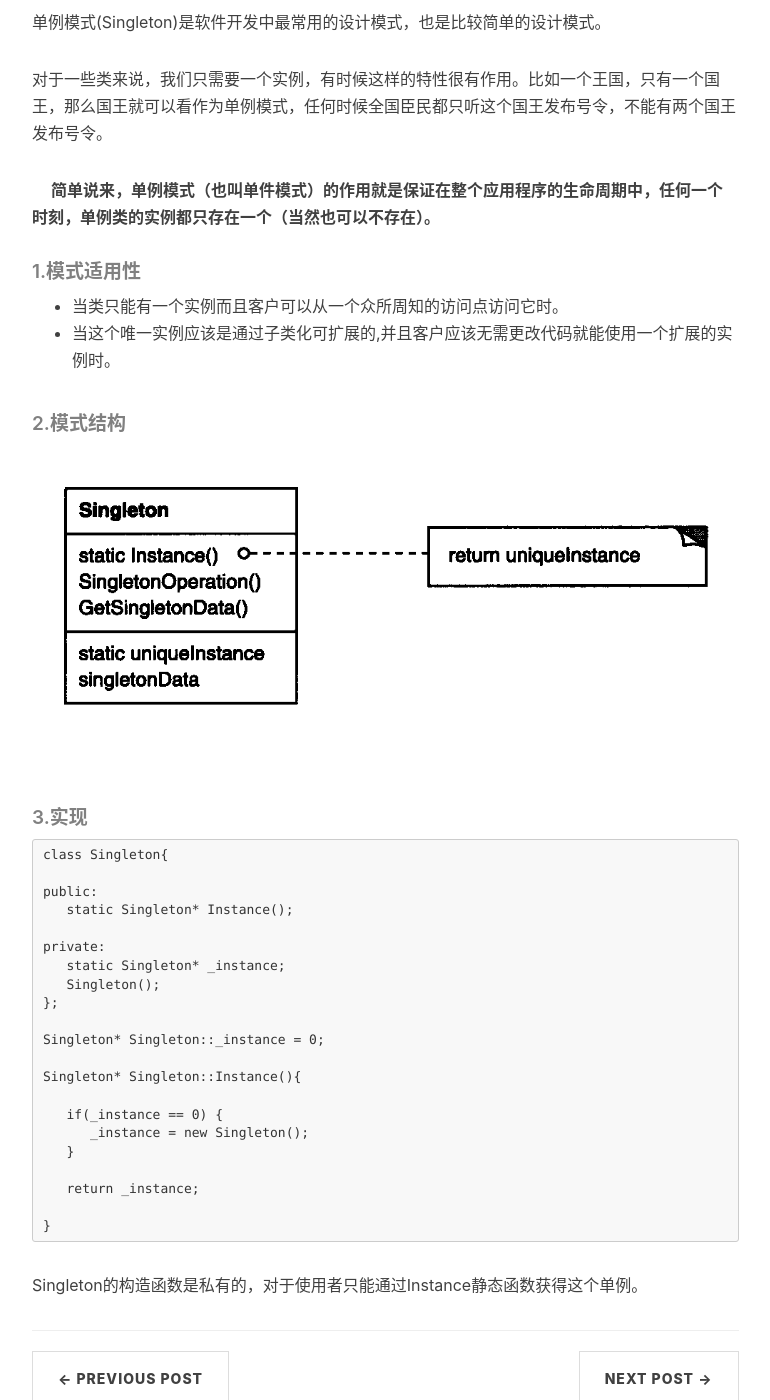
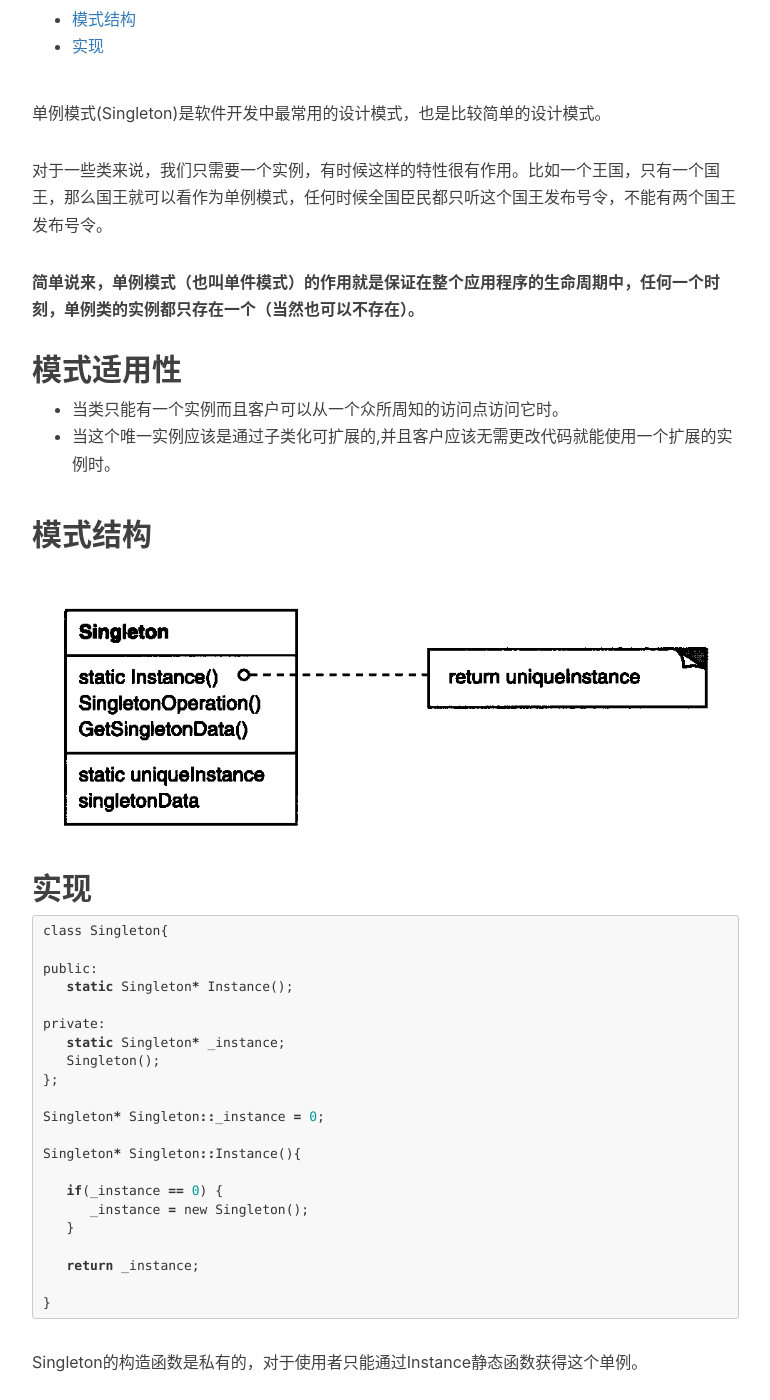
Before and after one commit to Wtango/wtango.github.io, a Jekyll site: the page built from _posts/2015-09-06-%e8%ae%be%e8%ae%a1%e6%a8%a1%e5%bc%8f1-%e5%8d%95%e4%be%8b%e6%a8%a1%e5%bc%8f.md, in a window 1280 px wide and 1400 px high, scrolled down 498 px. Shown: the whole window, without its empty margins (233-1003 px from the left). Built offline with Jekyll 4.4.1, drawn with Linux system fonts in a browser that asks for light colours; nearby versions of some CDN libraries; comment, search, counter and statistics services are not loaded.

Commit message:
Convert some posts to markdown syntax

````diff
--- a/_posts/2015-09-06-%e8%ae%be%e8%ae%a1%e6%a8%a1%e5%bc%8f1-%e5%8d%95%e4%be%8b%e6%a8%a1%e5%bc%8f.md
+++ b/_posts/2015-09-06-%e8%ae%be%e8%ae%a1%e6%a8%a1%e5%bc%8f1-%e5%8d%95%e4%be%8b%e6%a8%a1%e5%bc%8f.md
@@ -6,33 +6,35 @@
 layout: post
 guid: http://wtango.com/?p=198
 permalink: '/%e8%ae%be%e8%ae%a1%e6%a8%a1%e5%bc%8f1-%e5%8d%95%e4%be%8b%e6%a8%a1%e5%bc%8f/'
-categories:
-  - 设计模式
 tags:
   - 设计模式
 ---
+- [模式适用性](#模式适用性)
+- [模式结构](#模式结构)
+- [实现](#实现)
+
 单例模式(Singleton)是软件开发中最常用的设计模式，也是比较简单的设计模式。
 
 对于一些类来说，我们只需要一个实例，有时候这样的特性很有作用。比如一个王国，只有一个国王，那么国王就可以看作为单例模式，任何时候全国臣民都只听这个国王发布号令，不能有两个国王发布号令。
 
-**     简单说来，单例模式（也叫单件模式）的作用就是保证在整个应用程序的生命周期中，任何一个时刻，单例类的实例都只存在一个（当然也可以不存在）。**
+**简单说来，单例模式（也叫单件模式）的作用就是保证在整个应用程序的生命周期中，任何一个时刻，单例类的实例都只存在一个（当然也可以不存在）。**
 
 <!--more-->
 
-##### 1.模式适用性
+## 模式适用性
 
   * 当类只能有一个实例而且客户可以从一个众所周知的访问点访问它时。
   * 当这个唯一实例应该是通过子类化可扩展的,并且客户应该无需更改代码就能使用一个扩展的实例时。
 
-##### 2.模式结构
+## 模式结构
 
-[<img class="aligncenter wp-image-210 size-full" src="../wp-content/uploads/2015/09/singleton.png" alt="singleton" width="991" height="367" srcset="../wp-content/uploads/2015/09/singleton.png 991w, ../wp-content/uploads/2015/09/singleton-300x111.png 300w" sizes="(max-width: 991px) 100vw, 991px" />](../wp-content/uploads/2015/09/singleton.png)
+![](../wp-content/uploads/2015/09/singleton.png)
 
-&nbsp;
 
-##### 3.实现
+## 实现
 
-<pre class="brush: cpp; title: ; notranslate" title="">class Singleton{
+```c
+class Singleton{
 
 public:
    static Singleton* Instance();
@@ -53,6 +55,6 @@
    return _instance;
 
 }
-</pre>
+```
 
 Singleton的构造函数是私有的，对于使用者只能通过Instance静态函数获得这个单例。
````
Also changed, not shown: _posts/2015-08-30-%e6%ae%b5%e9%94%99%e8%af%afsegmentation-fault%e4%ba%a7%e7%94%9f%e7%9a%84%e5%8e%9f%e5%9b%a0%e4%bb%a5%e5%8f%8a%e8%b0%83%e8%af%95%e6%96%b9%e6%b3%95.md (+28 -16 lines), _posts/2015-09-09-hihocoder1014-trie%e6%a0%91%e6%8f%90%e9%80%9f%e5%ad%97%e5%85%b8%e6%9f%a5%e6%89%be.md (+14 -13 lines), wp-content/uploads/2021/06/trie_tree.jpg (added).
